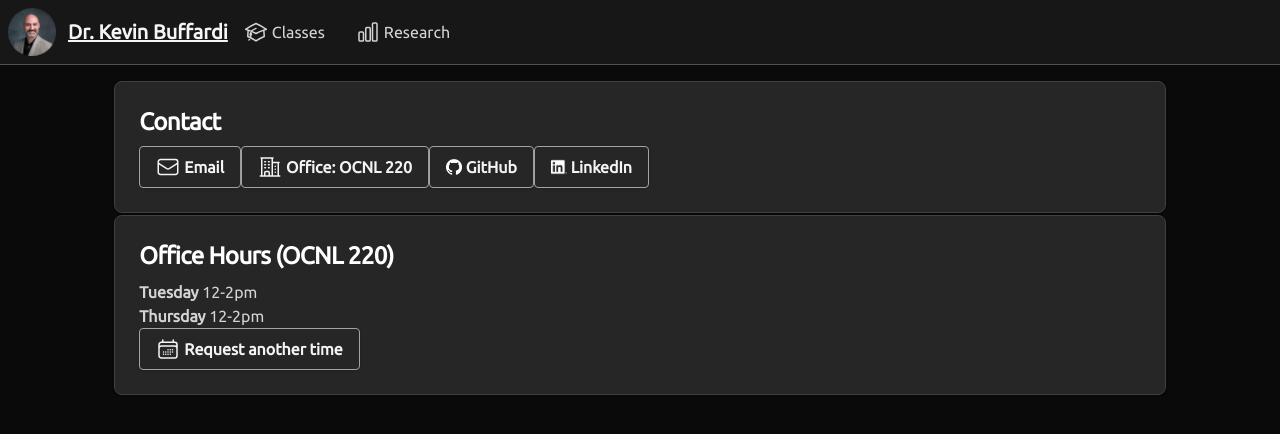
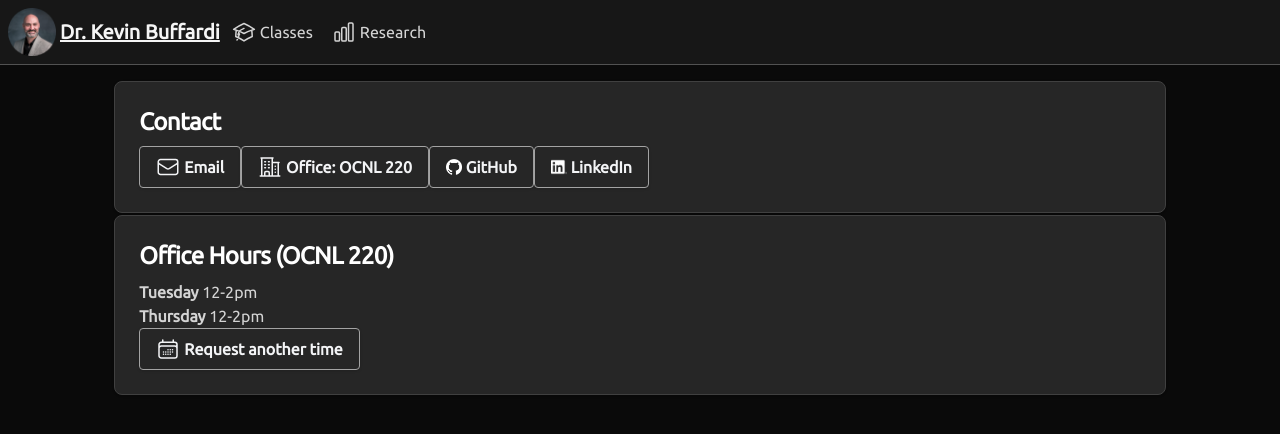
Before and after one commit to kbuffardi/kbuffardi.github.io, a Next.js app: page / in a window 1280 px wide. Shown: the top 434 px of the page. Built offline with nearby package versions, Linux system fonts and the light colour scheme.

Commit message:
More compact header spacing

```diff
--- a/src/app/header.tsx
+++ b/src/app/header.tsx
@@ -9,15 +9,15 @@ export function Header() {
     <>
     <nav className="flex bg-neutral-900 fixed w-full top-0 left-0 border-b border-neutral-600">
       <div className="max-w-screen-xl flex flex-row items-center p-2">
-        <a href="/" className="flex items-center pr-2 {router.pathname == '/' ? 'active' : 'font-bold underline'}">
-          <img src="/icon.png" className="h-12 w-12 mr-3" alt="Kevin Buffardi Logo" />
+        <a href="/" className="flex items-center pr-1 {router.pathname == '/' ? 'active' : 'font-bold underline'}">
+          <img src="/icon.png" className="h-12 w-12 mr-1" alt="Kevin Buffardi Logo" />
           <span className={pathname == '/' ? "self-center text-xl font-semibold whitespace-nowrap text-neutral-100 underline" : "self-center text-xl font-semibold whitespace-nowrap text-neutral-300 hover:text-neutral-50"}>
             Dr. Kevin Buffardi
           </span>
         </a>
       </div>
       <div className="flex flex-row">
-        <ul className="flex font-medium p-0 whitespace-nowrap rounded-lg space-x-4 mt-0">
+        <ul className="flex font-medium p-0 whitespace-nowrap rounded-lg space-x-1 mt-0">
           <li className="flex flex-auto place-items-center w-24 border-0">
             <a href="/classes" className={pathname == '/classes/' ? 'flex flex-nowrap text-neutral-100 rounded border-0 underline' : "flex flex-nowrap text-neutral-300 rounded border-0 hover:text-neutral-50"}>
               <AcademicCapIcon className='h-6 w-6 mr-1'/><span className="min-w-0">Classes</span>
```
